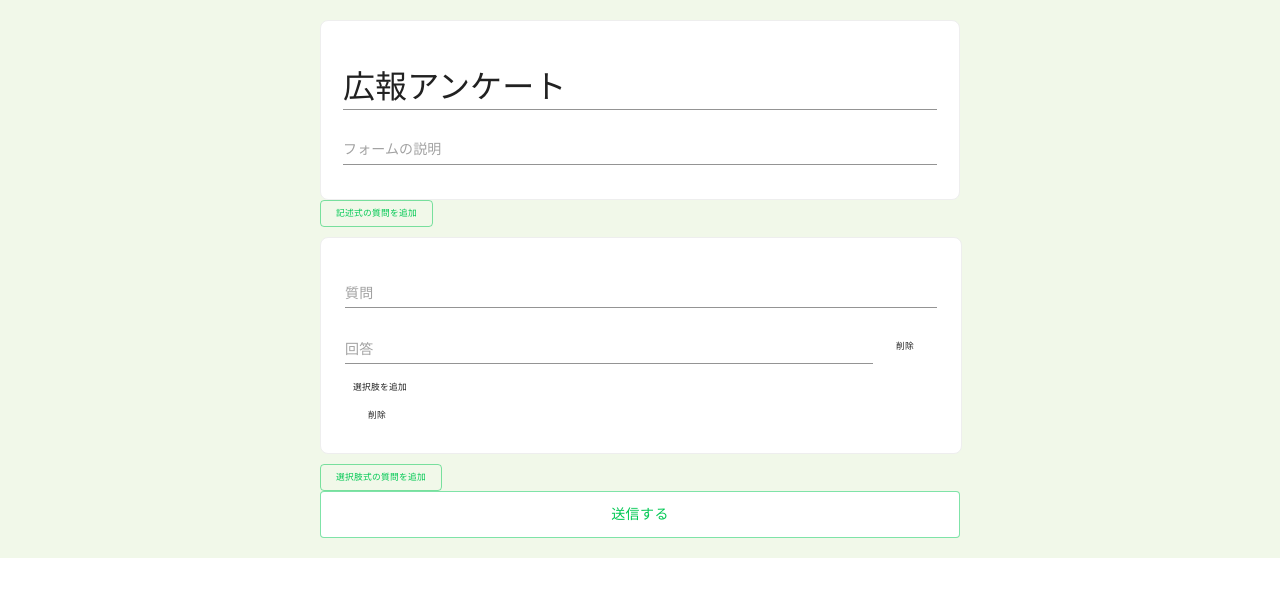
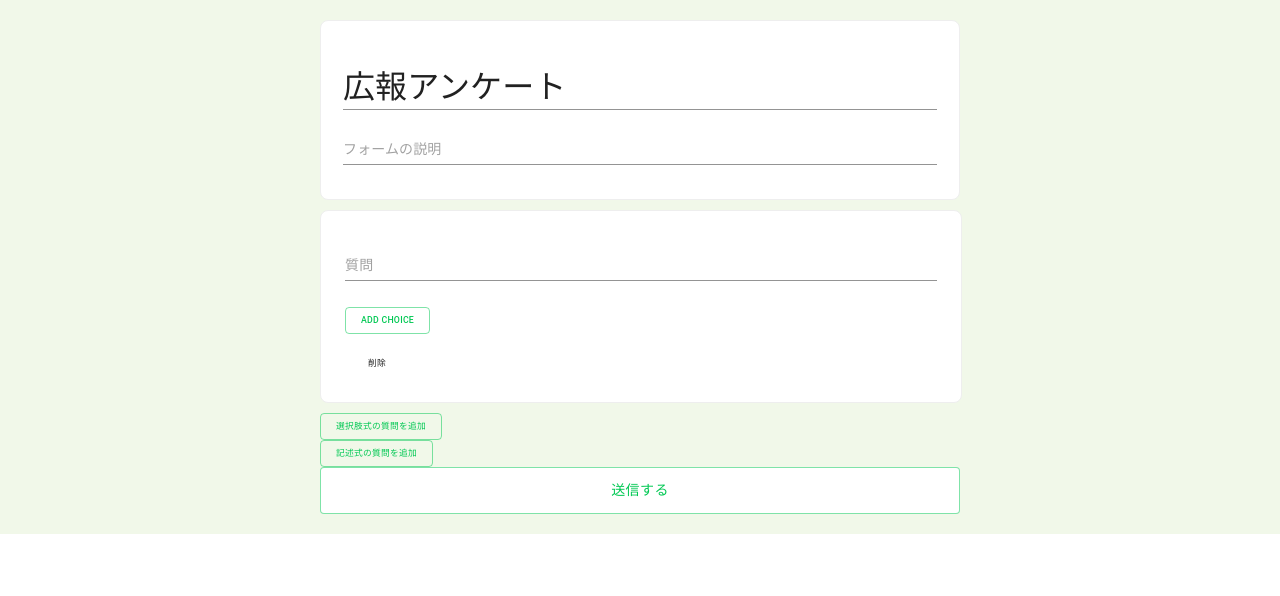
Before and after one commit to sk62793/hearing_sheet, a React (Create React App) app in the folder hearing-sheet/: page /create_form in a window 1280 px wide. Both pictures are taken after a click on the button "選択肢式の質問を追加". Shown: the top 596 px of the page. Built offline with nearby package versions, Linux system fonts and the light colour scheme.

Commit message:
nameの中身を変更、stateの持ち方の改善

```diff
--- a/hearing-sheet/src/components/CreateForm/CreateForm.js
+++ b/hearing-sheet/src/components/CreateForm/CreateForm.js
@@ -173,6 +173,53 @@ const renderInputDisabled =  ({
     </FormControl>
 )
 
+const renderChoices = withStyles(theme => ({
+    choices: {
+        listStyle: 'none',
+        display: 'flex',
+    },
+}))(
+    ({
+        classes,
+        fields,
+        meta: { error }
+    }) => (
+        <ul style={{width: '100%', padding: '0'}}>
+            <li style={{listStyle: 'none'}}>
+                <Button
+                    className={classes.button}
+                    variant="outlined"
+                    color="primary"
+                    onClick={() => fields.push()}
+                >
+                    Add Choice
+                </Button>
+            </li>
+            {fields.map((choice, index) => (
+                <li key={index} className={classes.choices}>
+                    <div style={{lineHeight: '4rem', margin: '1.2rem 1rem 0 0'}}>○</div>
+                    <Field
+                        name={choice}
+                        type="text"
+                        component={renderInput}
+                        label={`Choice #${index + 1}`}
+                    />
+                    <Button
+                        className={classes.button}
+                        style={{margin: '1rem .5rem'}}
+                        variant="outlined"
+                        color="primary"
+                        onClick={() => fields.remove(index)}
+                    >
+                        削除
+                    </Button>
+                </li>
+            ))}
+            {error && <li>{error}</li>}
+        </ul>
+    )
+)
+
 const renderRadioQuery = withStyles(theme => ({
     content: {
         padding: '2.4rem',
@@ -189,9 +236,6 @@ const renderRadioQuery = withStyles(theme => ({
 }))(
     ({
         fields,
-        label,
-        row = true,
-        required = 'false',
         classes,
         rootClass = '',
     }) => (
@@ -200,22 +244,10 @@ const renderRadioQuery = withStyles(theme => ({
             <div key={q_id} className={classes.content}>
                 <Field
                     component={renderInput}
-                    name={`${q_id}.radio_question`}
+                    name={`${name}.question`}
                     label='質問'
                 />
-                {fields.map((name, a_id) => (
-                    <div key={a_id} className={classes.choices}>
-                        <Field
-                            component={renderInput}
-                            name={`${a_id}.radio_choice`}
-                            label='回答'
-                        />
-                        <Button onClick={() => fields.remove(a_id)}>削除</Button>
-                    </div>
-                ))}
-                <div>
-                    <Button onClick={() => fields.push({})}>選択肢を追加</Button>
-                </div>
+                <FieldArray name={`${name}.choice`} component={renderChoices} />
                 <Button onClick={() => fields.remove(q_id)}>削除</Button>
             </div>
         ))}
@@ -247,7 +279,6 @@ const renderTextQuery = withStyles(theme => ({
 }))(
     ({
         fields,
-        required = 'false',
         classes,
         rootClass = '',
     }) => (
@@ -256,12 +287,12 @@ const renderTextQuery = withStyles(theme => ({
                 <div key={id} className={classes.content}>
                     <Field
                         component={renderInput}
-                        name={`${id}.text_question`}
-                        label='質問'
+                        name={`${name}.question`}
+                        label={`質問 #${id}`}
                     />
                     <Field
                         component={renderInputDisabled}
-                        name={`${name}.disabled`}
+                        name={`${name}.answer`}
                         label={`回答(記述式)`}
                     />
                     <Button onClick={() => fields.remove(id)}>削除</Button>
@@ -302,8 +333,8 @@ class CreateForm extends Component {
                             <Field label="タイトル" name="title" type="text" component={renderTitleField} required />
                             <Field label="フォームの説明" name="description" type="text" component={renderInput} required />
                         </div>
-                        <FieldArray name='contents_text_query' component={renderTextQuery} rootClass={classes.formControl} />
-                        <FieldArray name='contens_radio_query' component={renderRadioQuery} rootClass={classes.formControl} />
+                        <FieldArray name="radio_query" component={renderRadioQuery} rootClass={classes.formControl} />
+                        <FieldArray name='text_query' component={renderTextQuery} rootClass={classes.formControl} />
                         <Button
                             variant="outlined"
                             color="primary"
```
